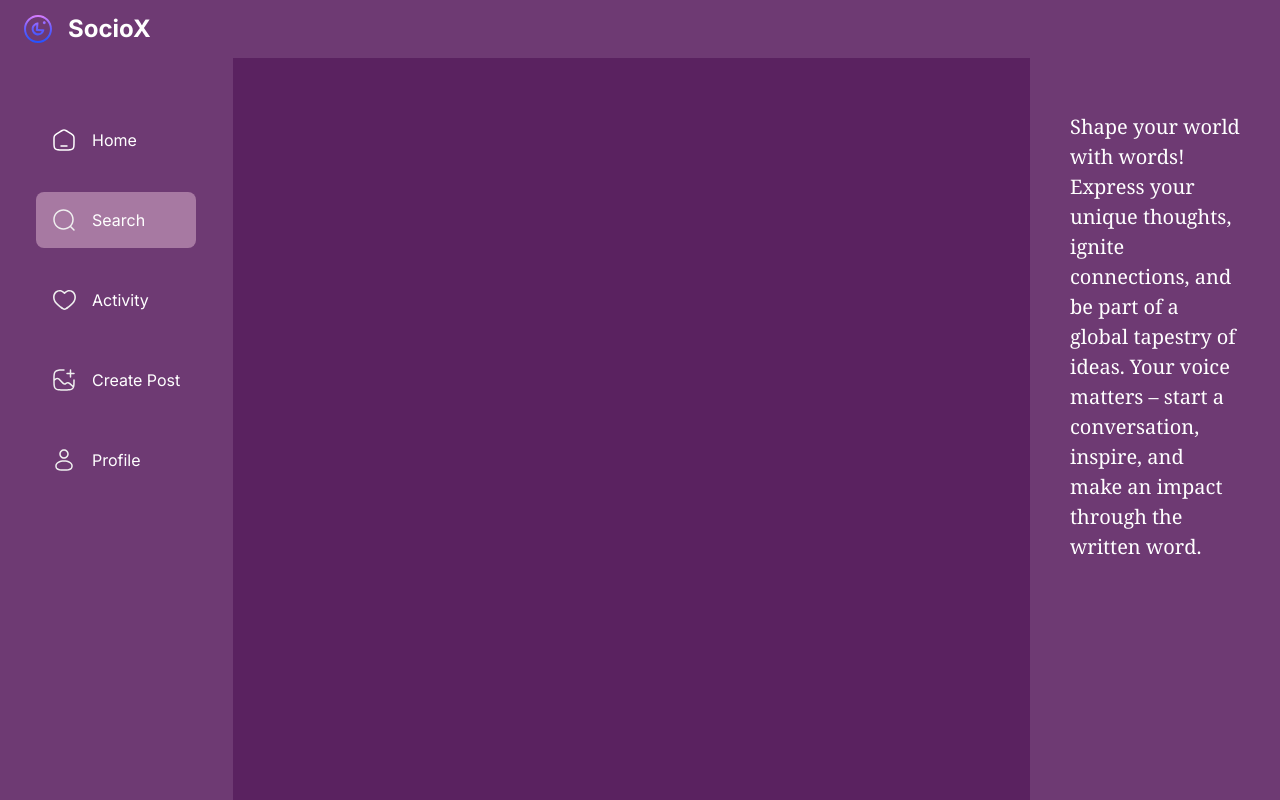
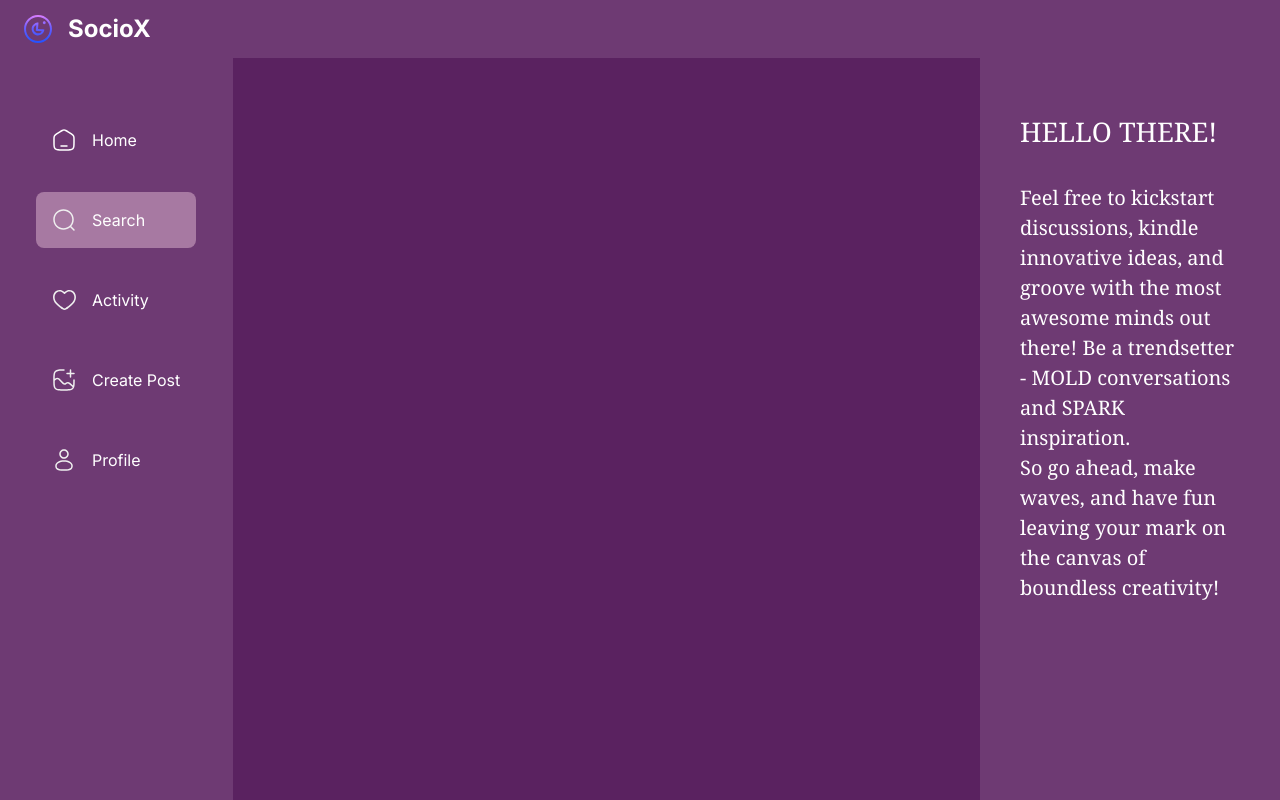
Before and after one commit to Aradhya83/SocioX, a Next.js app: page /search in a window 1280 px wide. Built offline with nearby package versions, Linux system fonts and the light colour scheme; no server answers.

Commit message:
Update RightSidebar.tsx

```diff
--- a/components/shared/RightSidebar.tsx
+++ b/components/shared/RightSidebar.tsx
@@ -1,22 +1,39 @@
 import React from 'react';
 
-const RightSidebar: React.FC = () =>{
+const RightSidebar: React.FC = () => {
   const styles: React.CSSProperties = {
-        maxWidth: '250px',
-        fontSize:'20px',
+    maxWidth: '300px',
+    fontSize: '20px',
+    fontWeight: '450',
+    fontFamily: 'Georgia, serif',
+  };
+  const styless: React.CSSProperties = {
+    maxWidth: '300px',
+    fontSize: '27px',
+
     fontWeight: '450',
     fontFamily: 'Georgia, serif',
   };
 
+
   return (
-        <section style={styles} className="custom-scrollbar rightsidebar">
+    <section style={styles} className="custom-scrollbar w-full rightsidebar">
       <div className="flex flex-1 flex-col justify-start">
-            <div className="text-light-1 flex flex-col" >
-  <p>Shape your world with words! Express your unique thoughts, ignite connections, and be part of a global tapestry of ideas. Your voice matters – start a conversation, inspire, and make an impact through the written word.</p>
+      <div className="text-light-1 flex flex-col">
+         <h2  style= {styless}> HELLO THERE!</h2>
+        <br/>
+          <p>
+     Feel free to kickstart discussions, kindle innovative ideas, and groove with the most awesome minds out there! Be a trendsetter - MOLD conversations and SPARK inspiration.
+          </p>
+          <p>
+            So go ahead, make waves, and have fun leaving your mark on the canvas of boundless creativity!
+           </p>
         </div>
+
+
       </div>
     </section>
-        )
+  );
 }
 
 export default RightSidebar;
```
Lines whose indentation alone changed are shown as unchanged.
